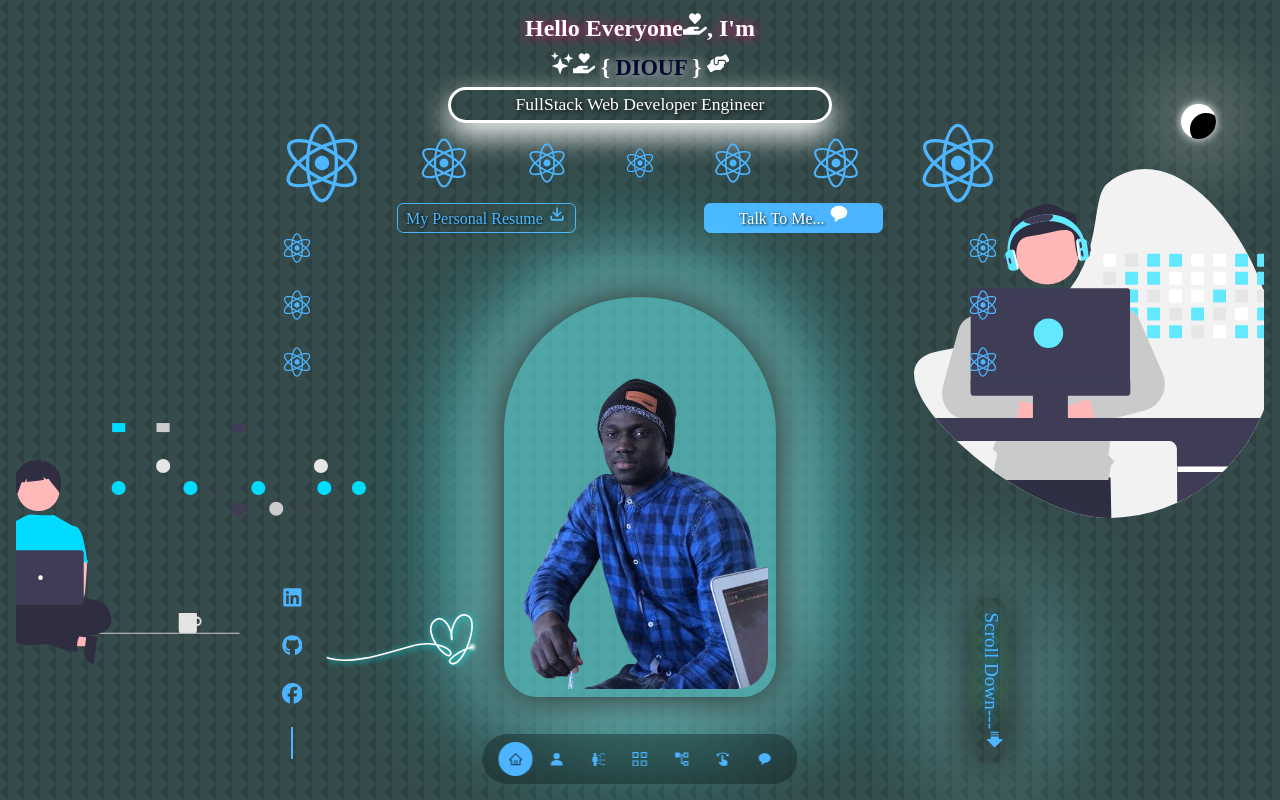
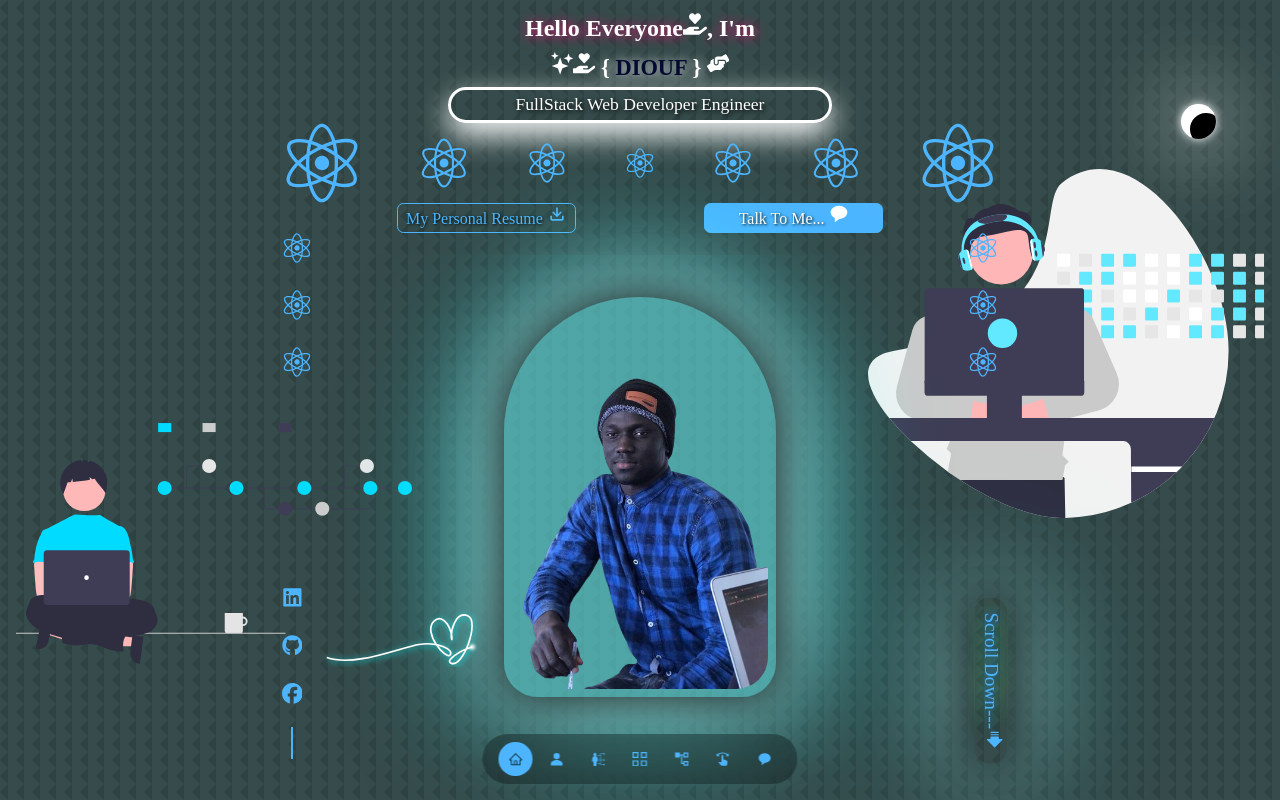
Before and after one commit to Mouhamed1003/keenprogrammer.com, a React (Create React App) app: page / in a window 1280 px wide. Shown: the top 800 px of the page. Built offline with nearby package versions, Linux system fonts and the light colour scheme.

Commit message:
Update header.css

```diff
--- a/src/components/header/header.css
+++ b/src/components/header/header.css
@@ -190,7 +190,7 @@ header {
   z-index: -1; /* Assurez-vous que la deuxième image est au-dessus de la première */
   position: relative; /* Nécessaire pour utiliser z-index */
   bottom: 13.0em;
-  margin-left: 33.0em;
+  margin-left: 34vw;
 }
 
 /* Media Queries - Tablettes */
```
